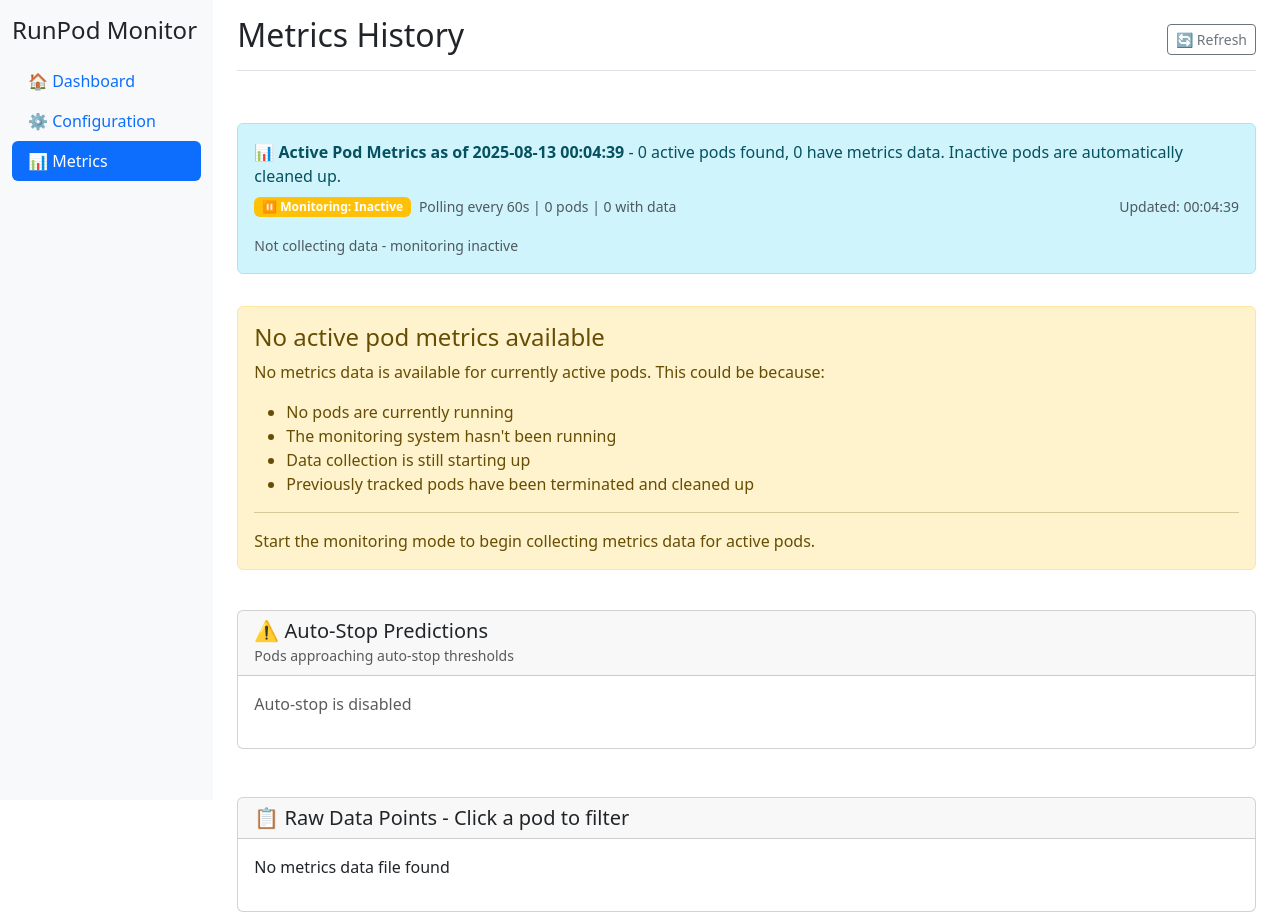
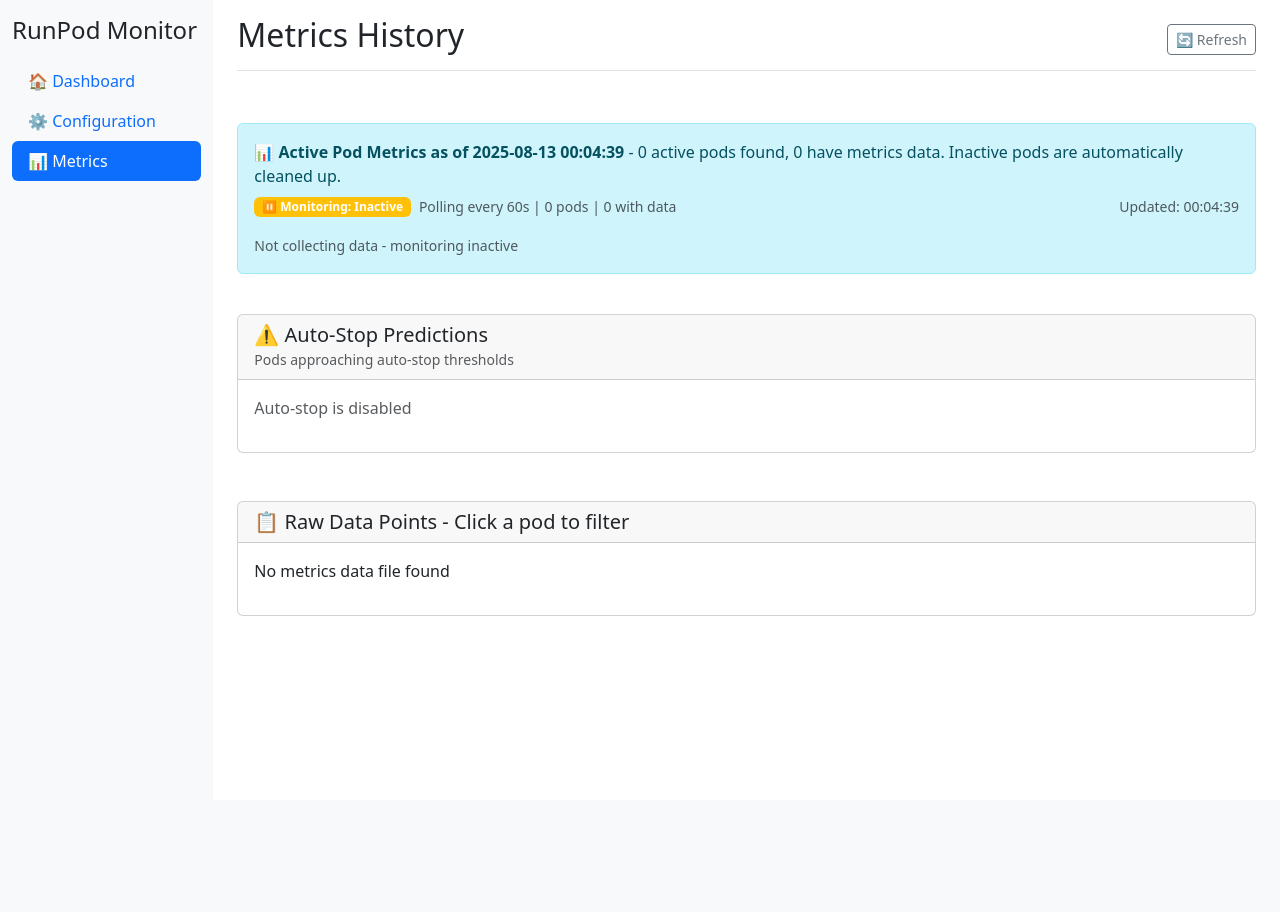
Before and after one commit to justinwlin/Runpod-Idle-Pod-Monitor, a FastAPI app: page /metrics in a window 1280 px wide. After the commit the page ends 616 px from the top, so only its background shows below. Run offline with FastAPI, Linux system fonts and the light colour scheme; data that the repository does not hold is empty; some libraries are stand-ins or nearby versions.

Commit message:
updating images

```diff
--- a/templates/metrics.html
+++ b/templates/metrics.html
@@ -149,23 +149,6 @@
     </div>
 </div>
 
-{% else %}
-<div class="row">
-    <div class="col-12">
-        <div class="alert alert-warning" role="alert">
-            <h4 class="alert-heading">No active pod metrics available</h4>
-            <p>No metrics data is available for currently active pods. This could be because:</p>
-            <ul>
-                <li>No pods are currently running</li>
-                <li>The monitoring system hasn't been running</li>
-                <li>Data collection is still starting up</li>
-                <li>Previously tracked pods have been terminated and cleaned up</li>
-            </ul>
-            <hr>
-            <p class="mb-0">Start the monitoring mode to begin collecting metrics data for active pods.</p>
-        </div>
-    </div>
-</div>
 {% endif %}
 
 <!-- Auto-Stop Predictions -->
```
Also changed, not shown: Metrics.png, README.md, ex_paused_state_with_network_storage.png (added).
